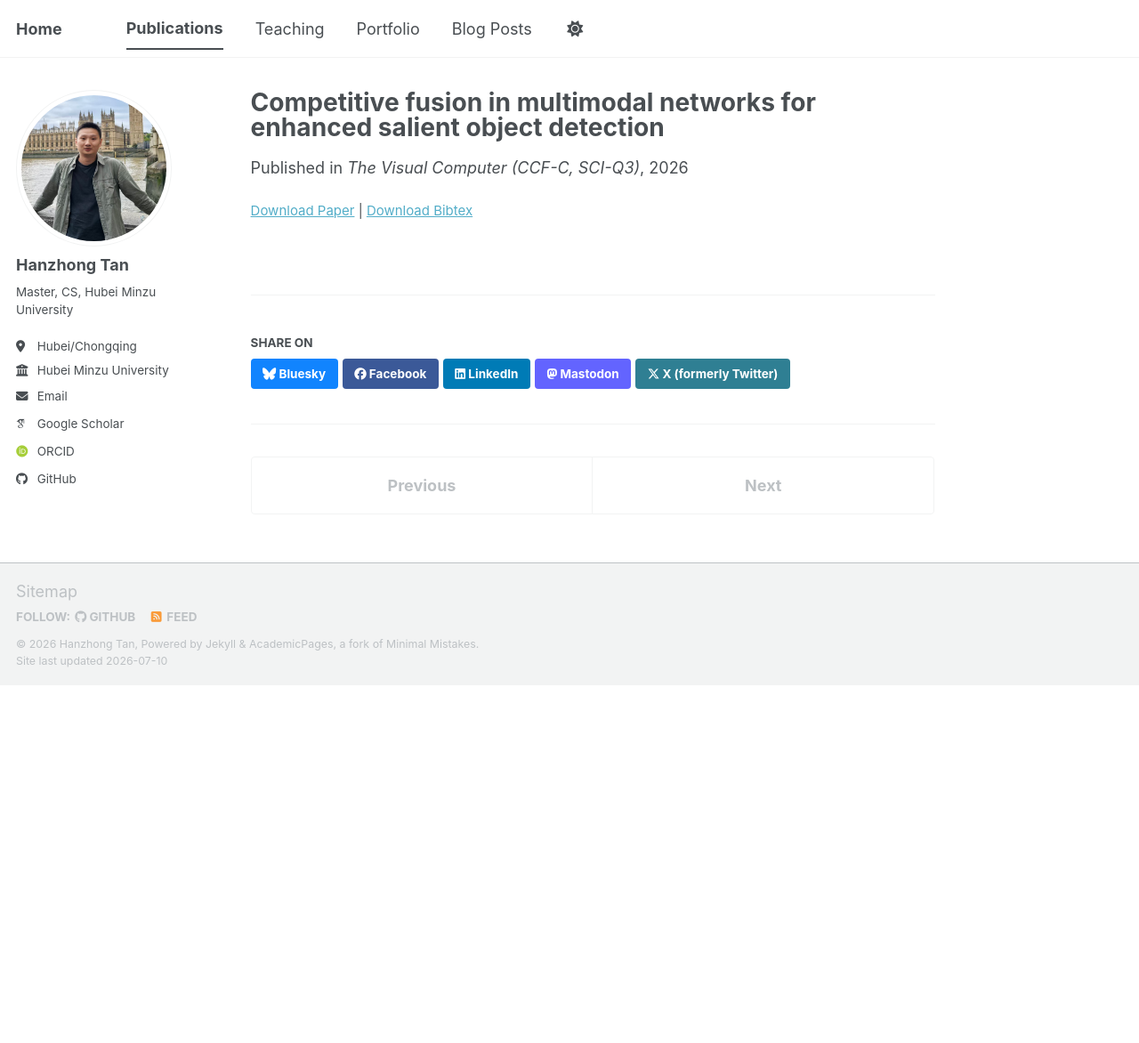
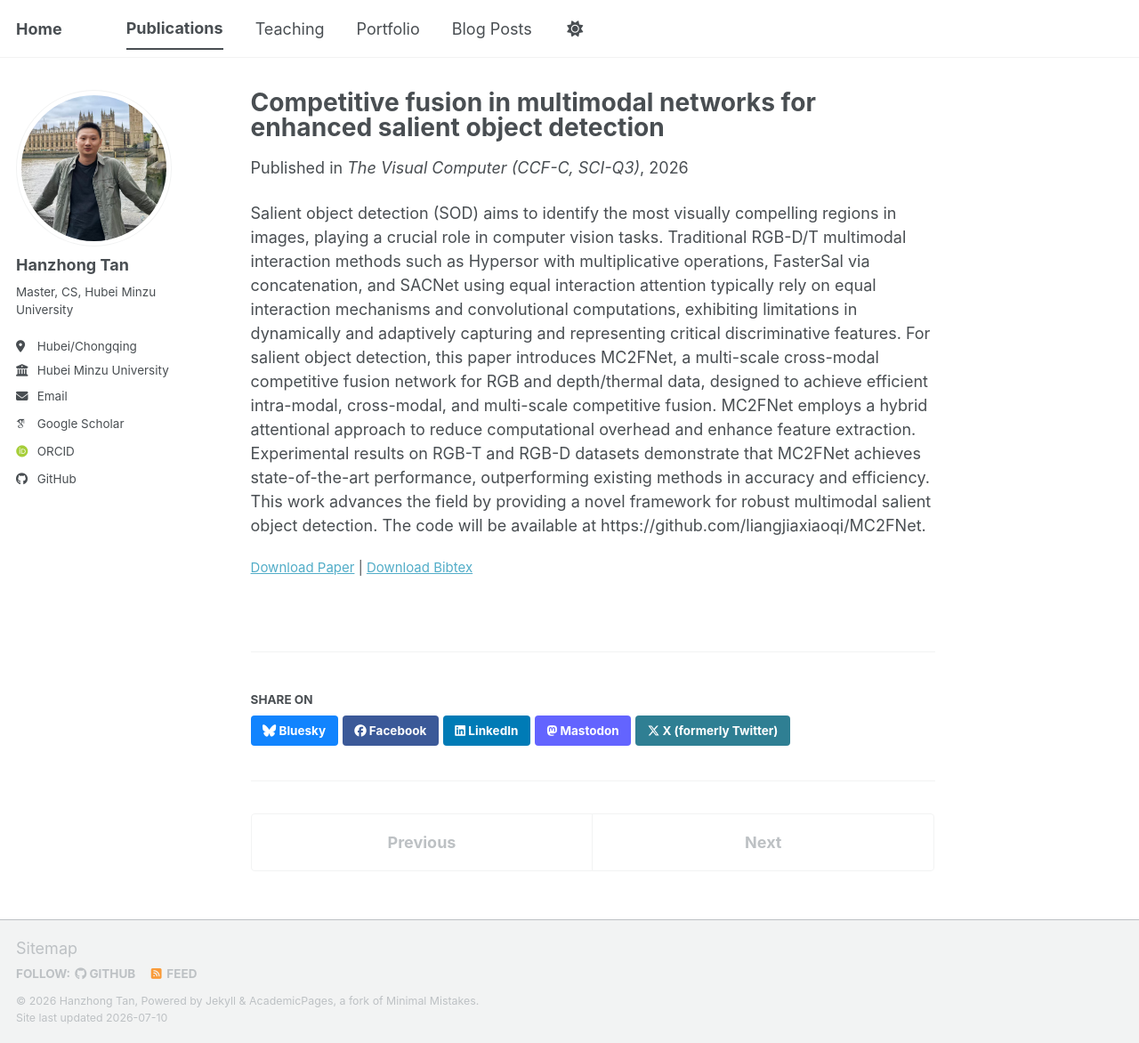
Before and after one commit to liangjiaxiaoqi/liangjiaxiaoqi.github.io, a Jekyll site: the page built from _publications/2026-07-09-Competitive fusion in multimodal networks for enhanced salient object detection.md, in a window 1280 px wide and 1172 px high. Shown: the whole window at 89% size. Built offline with Jekyll 4.4.1, drawn with Linux system fonts in a browser that asks for light colours; some web fonts are replaced; a script bundle is joined from its source files by our own code; library files that are not in the unit come from our copies.

Commit message:
Update 2026-07-09-Competitive fusion in multimodal networks for enhanced salient object detection.md

```diff
--- a/_publications/2026-07-09-Competitive fusion in multimodal networks for enhanced salient object detection.md
+++ b/_publications/2026-07-09-Competitive fusion in multimodal networks for enhanced salient object detection.md
@@ -11,3 +11,5 @@
 bibtexurl: 'https://academicpages.github.io/files/2026-07-09-Competitive fusion in multimodal networks for enhanced salient object detection-10.1007_s00371-026-04602-y-citation.ris'
 #citation: 'Tan, H., Wen, S., Zhang, L. et al. Competitive fusion in multimodal networks for enhanced salient object detection. Vis Comput 42, 397 (2026). https://doi.org/10.1007/s00371-026-04602-y'
 ---
+
+Salient object detection (SOD) aims to identify the most visually compelling regions in images, playing a crucial role in computer vision tasks. Traditional RGB-D/T multimodal interaction methods such as Hypersor with multiplicative operations, FasterSal via concatenation, and SACNet using equal interaction attention typically rely on equal interaction mechanisms and convolutional computations, exhibiting limitations in dynamically and adaptively capturing and representing critical discriminative features. For salient object detection, this paper introduces MC2FNet, a multi-scale cross-modal competitive fusion network for RGB and depth/thermal data, designed to achieve efficient intra-modal, cross-modal, and multi-scale competitive fusion. MC2FNet employs a hybrid attentional approach to reduce computational overhead and enhance feature extraction. Experimental results on RGB-T and RGB-D datasets demonstrate that MC2FNet achieves state-of-the-art performance, outperforming existing methods in accuracy and efficiency. This work advances the field by providing a novel framework for robust multimodal salient object detection. The code will be available at https://github.com/liangjiaxiaoqi/MC2FNet.
```
